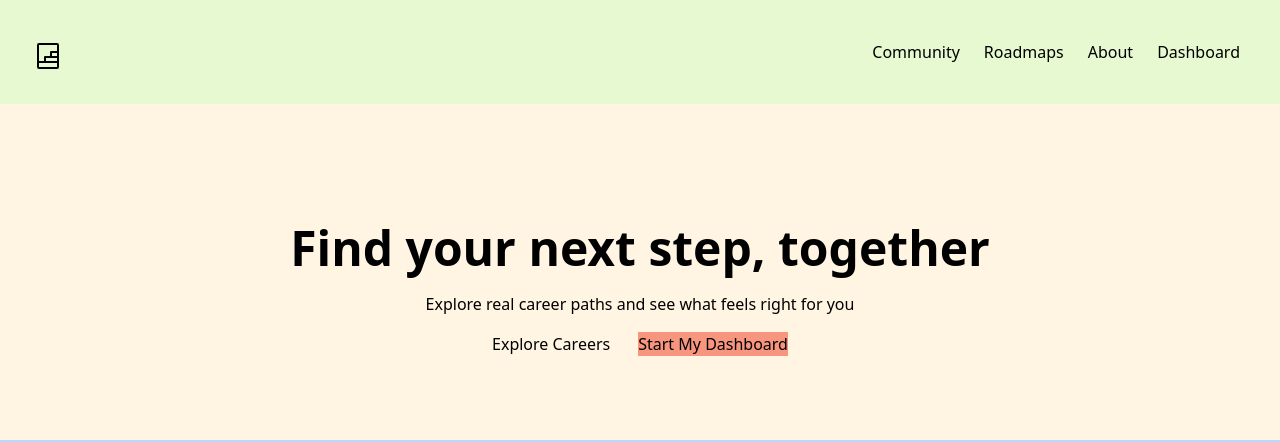
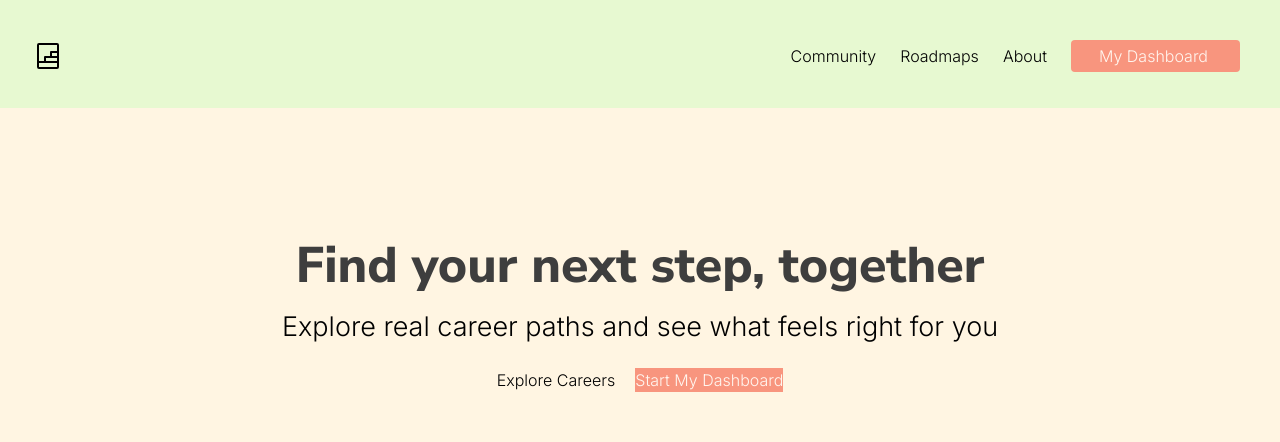
Before and after one commit to cherryontech/salted-caramel, a React (Vite) app: page / in a window 1280 px wide. Shown: the top 442 px of the page. Built offline with nearby package versions, Linux system fonts and the light colour scheme.

Commit message:
added font styling and button styling to my dashboard nav link

```diff
--- a/src/App.tsx
+++ b/src/App.tsx
@@ -5,14 +5,16 @@ function App() {
     <>
       <Header />
       <div className="text-center mt-30">
-        <h1 className="text-5xl font-bold">Find your next step, together</h1>
-        <h2 className="mt-5">
+        <h1 className="text-[50px] font-extrabold font-nunito text-neutralblack">
+          Find your next step, together
+        </h1>
+        <h2 className="mt-1 font-inter font-light text-[27px]">
           {" "}
           Explore real career paths and see what feels right for you
         </h2>
-        <div className="flex gap-7 justify-center mt-4 mb-21">
+        <div className="flex gap-5 justify-center mt-5 mb-25 font-inter text-[16px] font-light">
           <button>Explore Careers</button>
-          <button className="bg-salmon">Start My Dashboard</button>
+          <button className="bg-salmon text-white">Start My Dashboard</button>
         </div>
       </div>
       <div className="bg-blue flex justify-center p-13 gap-8">
--- a/src/components/Navbar.tsx
+++ b/src/components/Navbar.tsx
@@ -2,11 +2,21 @@ import { NavLink } from "react-router-dom";
 
 const NavBar = () => {
   return (
-    <div className="flex justify-end gap-6 w-full pr-10">
-      <NavLink to="/community">Community</NavLink>
-      <NavLink to="/roadmaps">Roadmaps</NavLink>
-      <NavLink to="/about">About</NavLink>
-      <NavLink to="/dashboard">Dashboard</NavLink>
+    <div className="flex justify-end gap-6 w-full pr-10 font-inter text-[16px] font-light">
+      <NavLink to="/community" className="mb-9 pt-1 pb-1">
+        Community
+      </NavLink>
+      <NavLink to="/roadmaps" className="mb-9 pt-1 pb-1">
+        Roadmaps
+      </NavLink>
+      <NavLink to="/about" className="mb-9 pt-1 pb-1">
+        About
+      </NavLink>
+      <NavLink to="/dashboard">
+        <button className="bg-salmon mb-9 pt-1 pr-8 pl-7 pb-1 rounded text-white">
+          My Dashboard
+        </button>
+      </NavLink>
     </div>
   );
 };
--- a/src/index.css
+++ b/src/index.css
@@ -1,3 +1,5 @@
+@import url("https://fonts.googleapis.com/css2?family=Inter:ital,opsz,wght@0,14..32,100..900;1,14..32,100..900&family=Nunito+Sans:ital,opsz,wght@0,6..12,200..1000;1,6..12,200..1000&display=swap");
+
 @import "tailwindcss";
 
 @layer base {
@@ -11,5 +13,8 @@
     --color-salmon: #f8957e;
     --color-white: #fff6ef;
     --color-black: #0c0c0d;
+    --color-neutralblack: #3e3e3e;
+    --font-nunito: Nunito Sans, "sans-serif";
+    --font-inter: Inter, "sans-serif";
   }
 }
```
